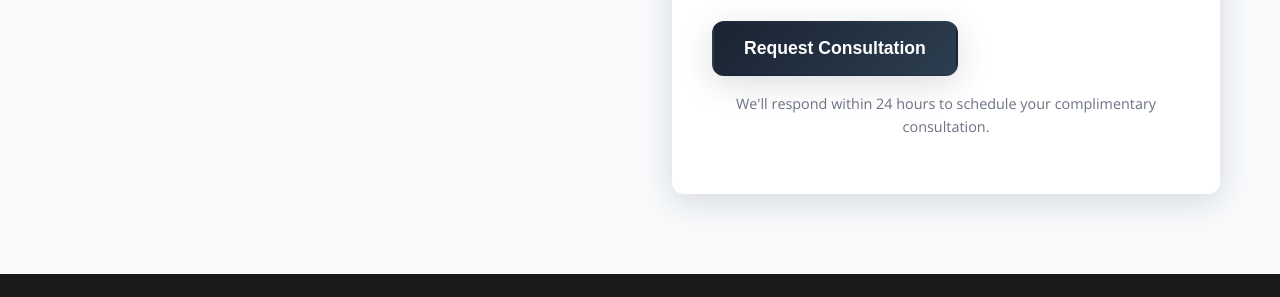
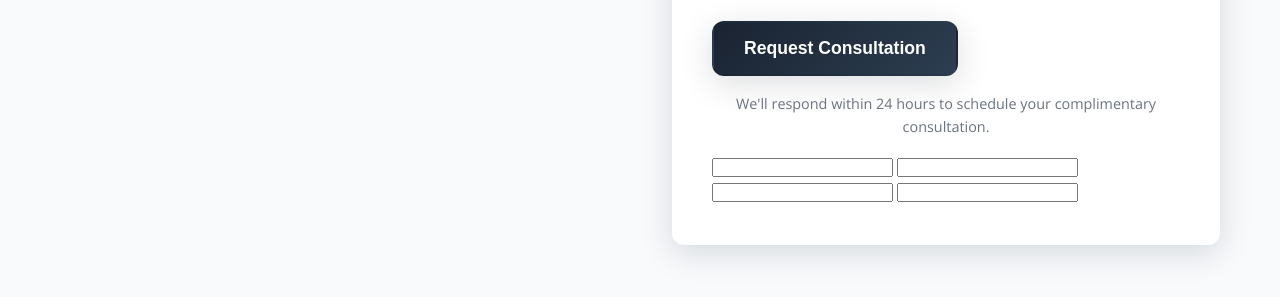
Before and after one commit to cononye/Heritagefusioncatering, a plain HTML site: page index.html in a window 1280 px wide. Shown: the part 5664-5961 px from the top of the page. Drawn offline with nearby package versions, Linux system fonts and the light colour scheme.

Commit message:
Update index.html

```diff
--- a/index.html
+++ b/index.html
@@ -311,6 +311,11 @@
                         </div>
                         <button type="submit" class="btn btn-primary">Request Consultation</button>
                         <p class="form-note">We'll respond within 24 hours to schedule your complimentary consultation.</p>
+                        <form action="https://formsubmit.co/celestine@vitaheritage.com" method="POST" />
+                            <input type="text" name="partner 1 name" required>
+                             <input type="text" name="partner 2 name" required>
+                            <input type="email" name="email" required>
+                            <input type="hone" name="phone number" required>
                     </form>
                 </div>
             </div>
```
